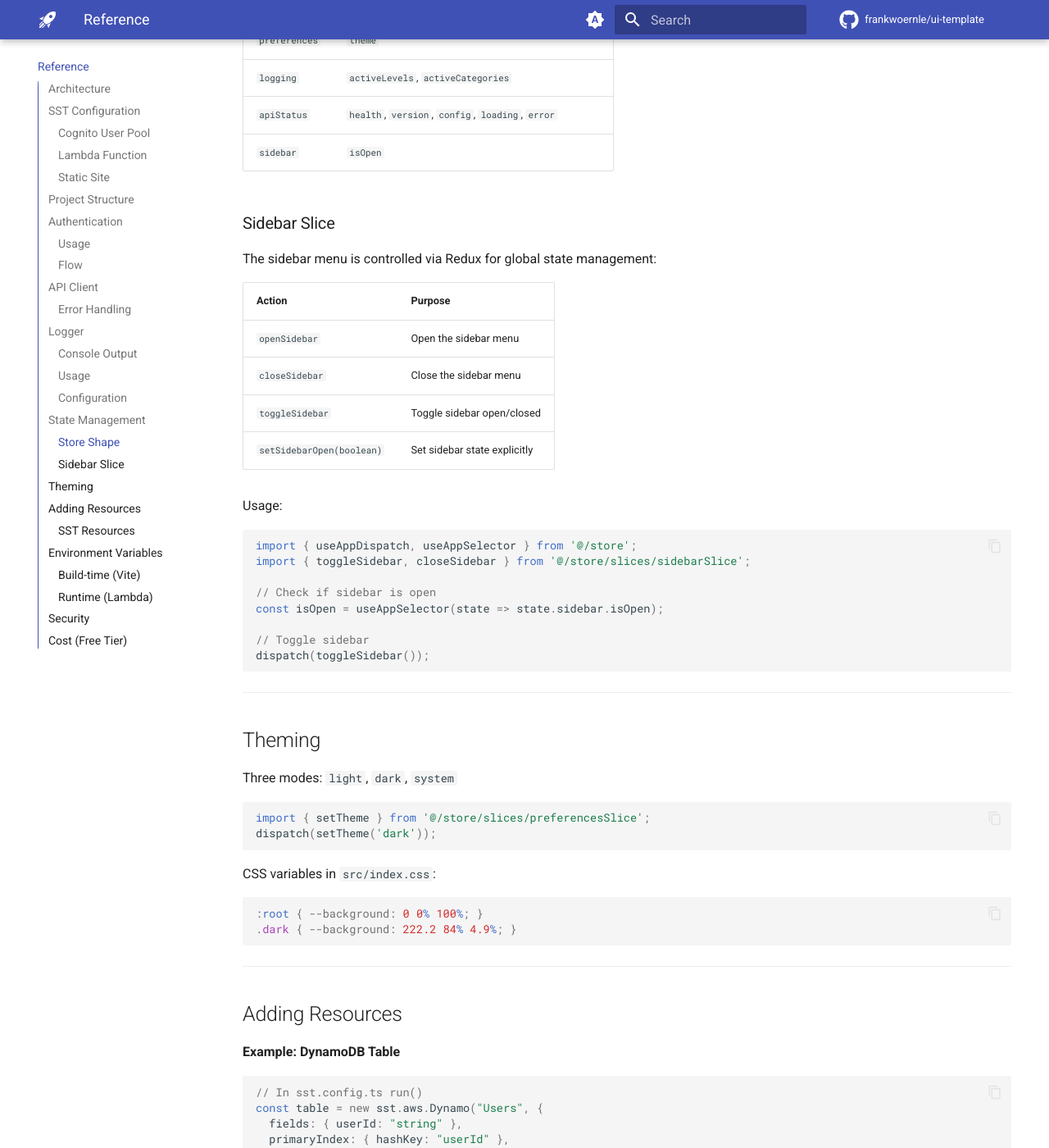
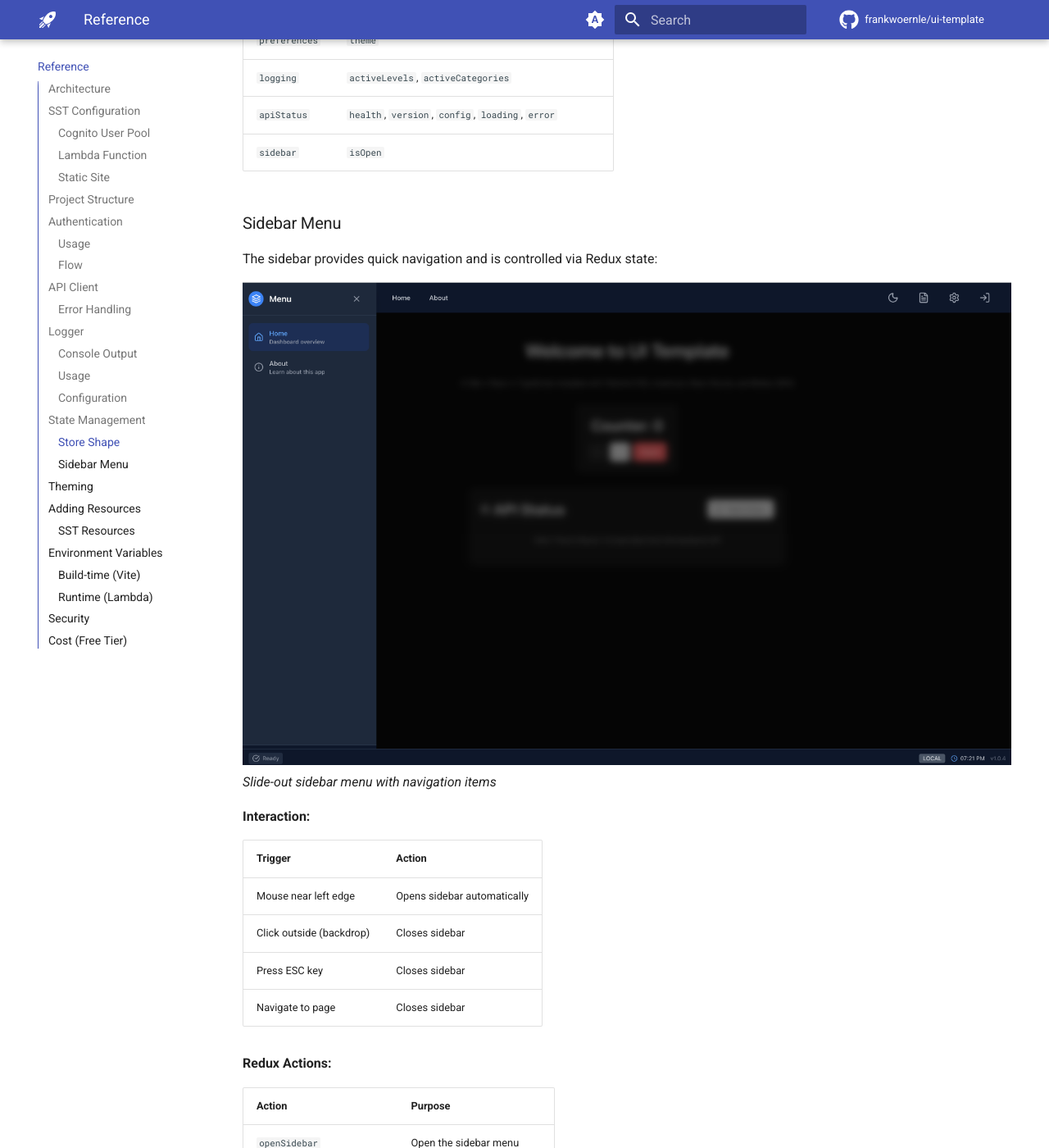
Before and after one commit to fwornle/ui-template, an MkDocs documentation site: the page built from docs-content/reference.md, in a window 1280 px wide and 1400 px high, scrolled down 8985 px. Shown: the whole window at 82% size. Built offline with MkDocs 1.6.1 and Material for MkDocs 9.7.7, drawn with Linux system fonts in a browser that asks for light colours; comment, search, counter and statistics services are not loaded; some of the changed text lies outside the part shown.

Commit message:
docs: update after inclusion of sidebar feature

````diff
--- a/docs-content/reference.md
+++ b/docs-content/reference.md
@@ -259,9 +259,23 @@ function MyComponent() {
 | `apiStatus` | `health`, `version`, `config`, `loading`, `error` |
 | `sidebar` | `isOpen` |
 
-### Sidebar Slice
+### Sidebar Menu
 
-The sidebar menu is controlled via Redux for global state management:
+The sidebar provides quick navigation and is controlled via Redux state:
+
+![Sidebar Menu](./images/sidebar.png)
+*Slide-out sidebar menu with navigation items*
+
+**Interaction:**
+
+| Trigger | Action |
+|---------|--------|
+| Mouse near left edge | Opens sidebar automatically |
+| Click outside (backdrop) | Closes sidebar |
+| Press ESC key | Closes sidebar |
+| Navigate to page | Closes sidebar |
+
+**Redux Actions:**
 
 | Action | Purpose |
 |--------|---------|
@@ -273,13 +287,14 @@ The sidebar menu is controlled via Redux for global state management:
 Usage:
 ```typescript
 import { useAppDispatch, useAppSelector } from '@/store';
-import { toggleSidebar, closeSidebar } from '@/store/slices/sidebarSlice';
+import { openSidebar, closeSidebar } from '@/store/slices/sidebarSlice';
 
 // Check if sidebar is open
 const isOpen = useAppSelector(state => state.sidebar.isOpen);
 
-// Toggle sidebar
-dispatch(toggleSidebar());
+// Programmatically control sidebar
+dispatch(openSidebar());
+dispatch(closeSidebar());
 ```
 
 ---
````
Also changed, not shown: docs-content/frontend-architecture.md (+27 -0 lines), docs-content/images/sidebar.png (added).
